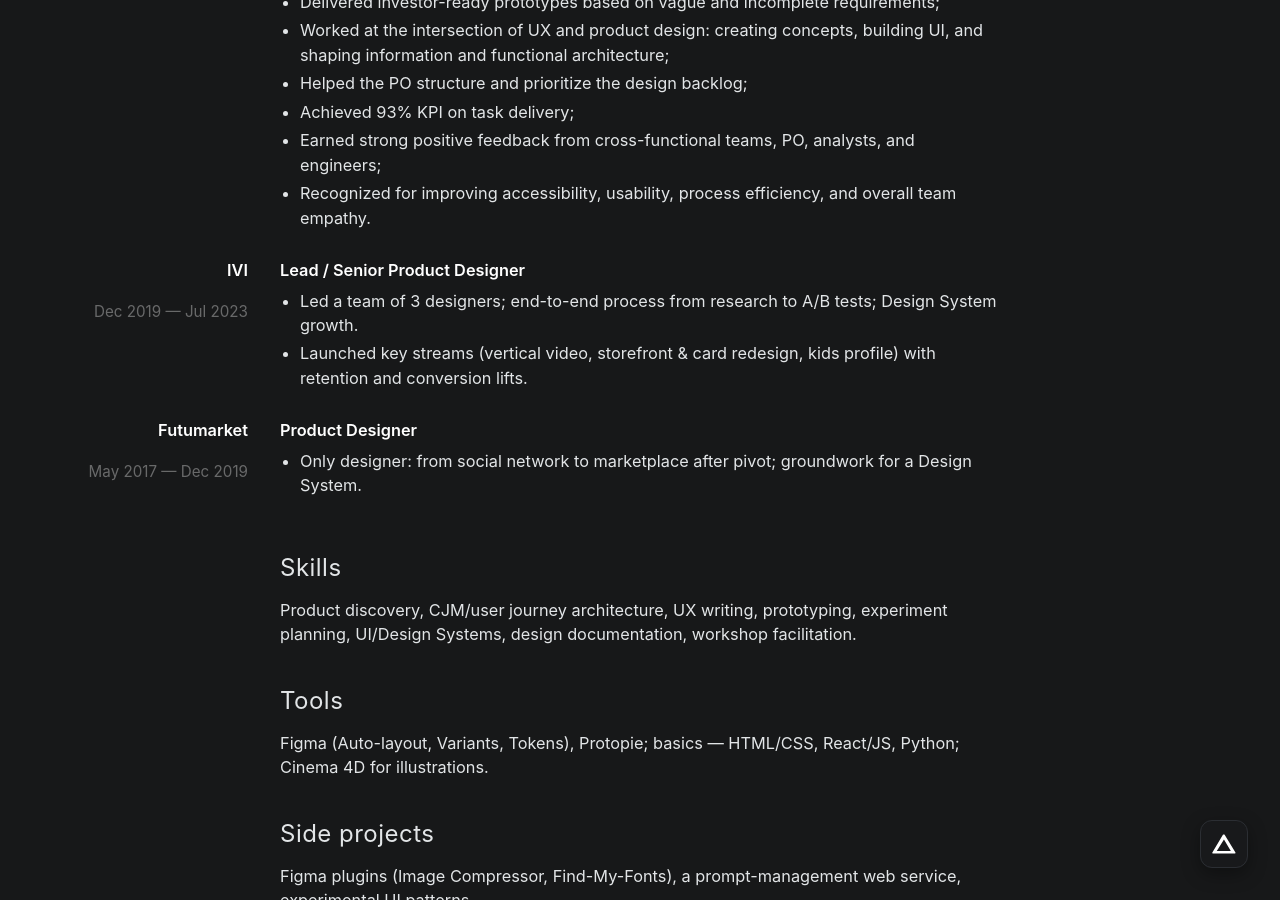
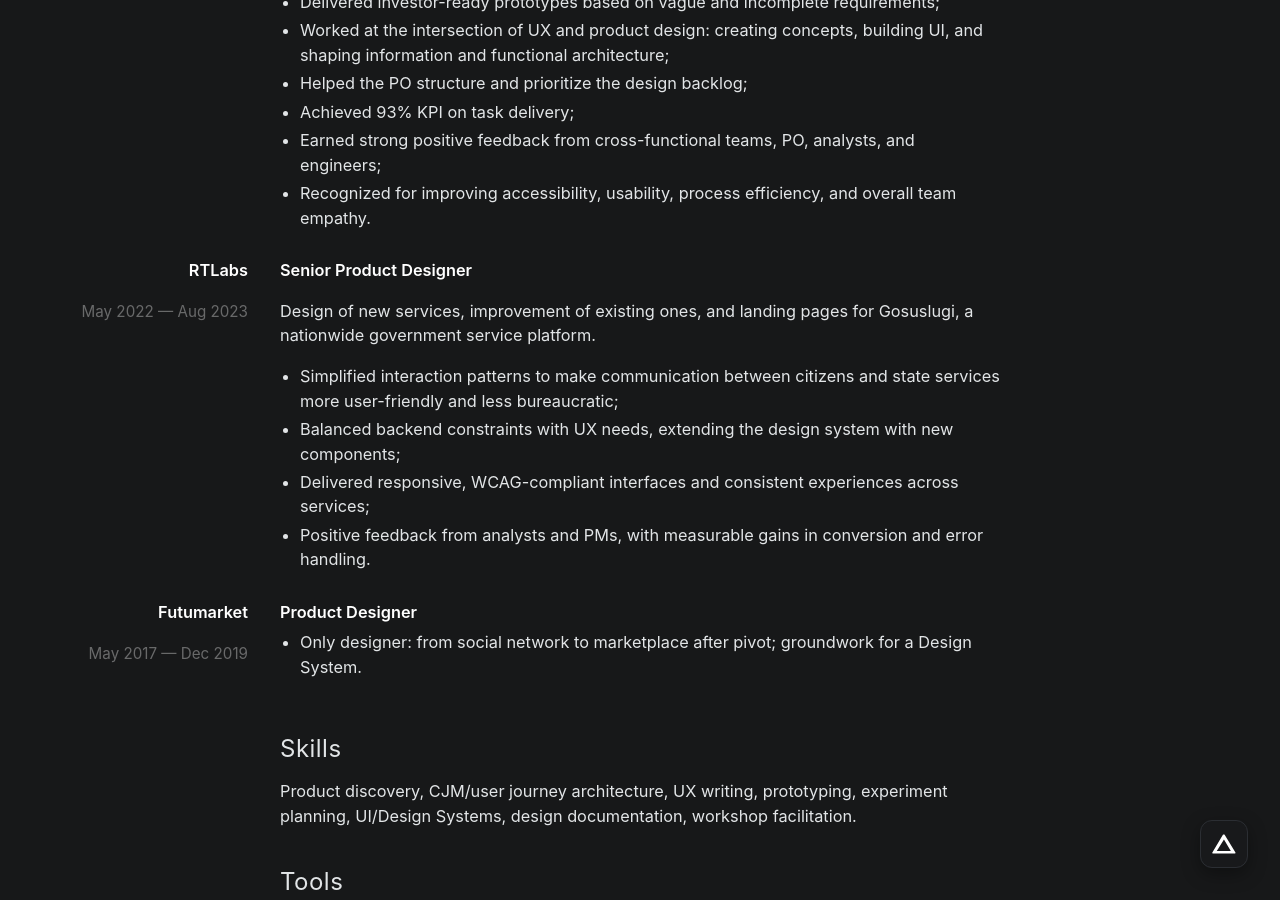
Before and after one commit to uxiscool/experience, a Jekyll site: the page built from cv.md, in a window 1280 px wide and 900 px high, scrolled down 897 px. Built offline with Jekyll 4.4.1, drawn with Linux system fonts in a browser that asks for light colours.

Commit message:
Add files via upload

```diff
--- a/cv.md
+++ b/cv.md
@@ -21,7 +21,7 @@ permalink: /cv/
     <!-- EXPERIENCE -->
     <div class="cv-rail"></div>
     <div class="cv-right"><h2 class="cvsubheading">Experience</h2></div>
-    <!-- Job: Yandex -->
+    <!-- Job: Atom -->
     <div class="cv-rail">
       <span class="cv-company">Kama (Atom.auto)</span><br>
       <span class="cv-dates">Aug 2023 — Aug 2025</span>
@@ -41,16 +41,19 @@ permalink: /cv/
         <li>Recognized for improving accessibility, usability, process efficiency, and overall team empathy.</li>
       </ul>
     </div>
-    <!-- Job: IVI -->
+    <!-- Job: RTLABS -->
     <div class="cv-rail">
-      <span class="cv-company">IVI</span><br>
-      <span class="cv-dates">Dec 2019 — Jul 2023</span>
+      <span class="cv-company">RTLabs</span><br>
+      <span class="cv-dates">May 2022 — Aug 2023</span>
     </div>
     <div class="cv-right">
-      <div class="cv-role">Lead / Senior Product Designer</div>
+      <div class="cv-role">Senior Product Designer</div>
+      <p>Design of new services, improvement of existing ones, and landing pages for Gosuslugi, a nationwide government service platform.</p>
       <ul class="cv-bullets">
-        <li>Led a team of 3 designers; end-to-end process from research to A/B tests; Design System growth.</li>
-        <li>Launched key streams (vertical video, storefront & card redesign, kids profile) with retention and conversion lifts.</li>
+        <li>Simplified interaction patterns to make communication between citizens and state services more user-friendly and less bureaucratic;</li>
+        <li>Balanced backend constraints with UX needs, extending the design system with new components;</li>
+        <li>Delivered responsive, WCAG-compliant interfaces and consistent experiences across services;</li>
+        <li>Positive feedback from analysts and PMs, with measurable gains in conversion and error handling.</li>
       </ul>
     </div>
     <!-- Job: Futumarket -->
```
